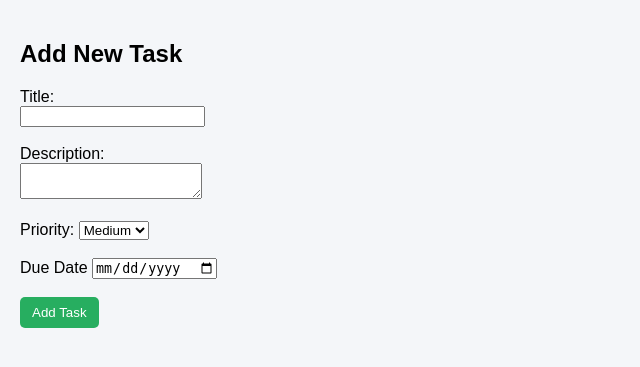
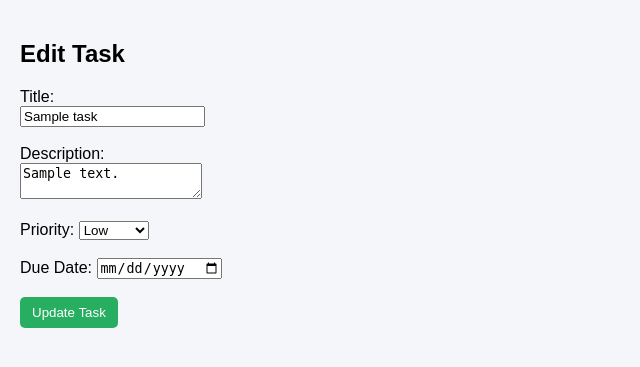
Before and after one commit to Sparsh015/todo_project_django, a Django app: page /edit/1/ in a window 1280 px wide. Shown: the part 54-421 px from the top of the page, without its empty margins (0-640 px from the left). Run offline with Django 5.2, Linux system fonts and the light colour scheme; tables that the repository leaves empty hold one stand-in row (values such as "Sample post").

Commit message:
edit task(on same form of add task) authentication initial signup and login views

```diff
--- a/todo_project/tasks/models.py
+++ b/todo_project/tasks/models.py
@@ -1,7 +1,10 @@
 from django.db import models
+from django.contrib.auth.models import User
 
 # Create your models here.
 class Task(models.Model):
+    user = models.ForeignKey(User, on_delete=models.CASCADE)
+
     priority_choices = [
         ('Low', 'Low'),
         ('Medium', 'Medium'),
--- a/todo_project/tasks/views.py
+++ b/todo_project/tasks/views.py
@@ -1,19 +1,25 @@
 from django.shortcuts import render, redirect, get_object_or_404
 from .models import Task
+from django.contrib.auth.decorators import login_required
+from django.contrib.auth.models import User
+from django.contrib.auth import login, authenticate, logout
 # Create your views here.
 
+@login_required
 def task_list(request):
-    tasks = Task.objects.all()
+    tasks = Task.objects.filter(user = request.user)
     return render(request, 'tasks/task_list.html', {'tasks' : tasks})
 from .models import Task
 
 def add_task(request):
+
     if request.method == "POST":
         title = request.POST.get('title')
         description = request.POST.get('description')
         priority=request.POST.get('priority')
         due_date=request.POST.get('due_date')
         Task.objects.create(
+            user = request.user,
             title=title,
             description=description,
             priority=priority,
@@ -37,9 +43,6 @@ def delete_task(request, task_id):
 
     return redirect('task_list')
 
-from django.shortcuts import render, get_object_or_404, redirect
-from .models import Task
-
 
 def edit_task(request, task_id):
     task = get_object_or_404(Task, id=task_id)
@@ -56,3 +59,23 @@ def edit_task(request, task_id):
         return redirect('task_list')
 
     return render(request, 'tasks/add_task.html', {'task': task})
+
+def signup(request):
+    if request.method == "POST":
+        username = request.POST.get("username")
+        password = request.POST.get("password")
+        user = User.objects.create_user(username=username, password=password)
+        login(request, user)
+        return redirect('task_list')
+    return render(request, 'tasks/signup.html')
+
+def logout_view(request):
+    if request.method == "POST":
+        username = request.POST.get("username")
+        password = request.POST.get("password")
+
+    user = authenticate(request, username=username, password=password)
+    if user is not None:
+        login(request, user)
+        return redirect('task_list')
+    return redirect(request, 'tasks/login.html')
--- a/todo_project/templates/tasks/add_task.html
+++ b/todo_project/templates/tasks/add_task.html
@@ -2,30 +2,58 @@
 
 {% block content %}
 
-<h2>Add New Task</h2>
+<h2>
+{% if task %} Edit Task {% else %} Add New Task {% endif %}
+</h2>
 
 <form method="POST">
     {% csrf_token %}
 
+    <!-- TITLE -->
     <label>Title:</label><br>
-    <input type="text" name="title" required><br><br>
+    <input type="text"
+           name="title"
+           value="{{ task.title|default:'' }}"
+           required><br><br>
 
+    <!-- DESCRIPTION -->
     <label>Description:</label><br>
-    <textarea name="description"></textarea><br><br>
+    <textarea name="description">
+{{ task.description|default:'' }}
+    </textarea><br><br>
 
+    <!-- PRIORITY -->
     <label>Priority:</label>
-    <select name="priority" >
-        <option value="Low">Low</option>
-        <option value="Medium" selected>Medium</option>
-        <option value="High">High</option>
+    <select name="priority">
+
+        <option value="Low"
+            {% if task.priority == "Low" %}selected{% endif %}>
+            Low
+        </option>
+
+        <option value="Medium"
+            {% if task.priority == "Medium" or not task %}selected{% endif %}>
+            Medium
+        </option>
+
+        <option value="High"
+            {% if task.priority == "High" %}selected{% endif %}>
+            High
+        </option>
+
     </select><br><br>
 
-    <label >Due Date</label>
-    <input type="date", name = "due_date"><br><br>
+    <!-- DUE DATE -->
+    <label>Due Date:</label>
+    <input type="date"
+           name="due_date"
+           value="{{ task.due_date|default:'' }}"><br><br>
 
+    <!-- SUBMIT BUTTON -->
     <button type="submit" class="btn btn-add">
-        Add Task
+        {% if task %} Update Task {% else %} Add Task {% endif %}
     </button>
+
 </form>
 
 {% endblock %}
--- a/todo_project/templates/tasks/task_list.html
+++ b/todo_project/templates/tasks/task_list.html
@@ -24,6 +24,9 @@
         {% endif %}
     </p>
 
+    <a href="{% url 'edit_task' task.id %}">
+        <button>✏️ Edit</button>
+    </a>
     <a href="{% url 'toggle_complete' task.id %}">
         <button class="btn btn-toggle" style = "background-color: {% if task.completed%} green {%else%} orange {% endif %}; color: white;">
             {% if task.completed %}
```
Also changed, not shown: todo_project/tasks/migrations/0003_task_user.py (added).
